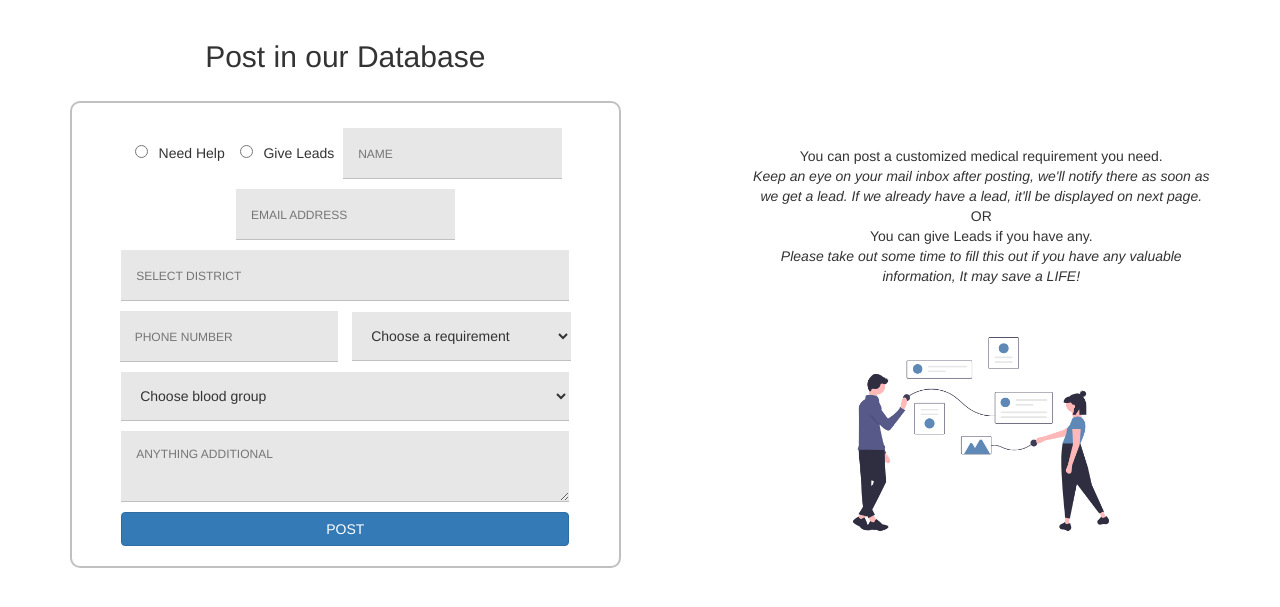
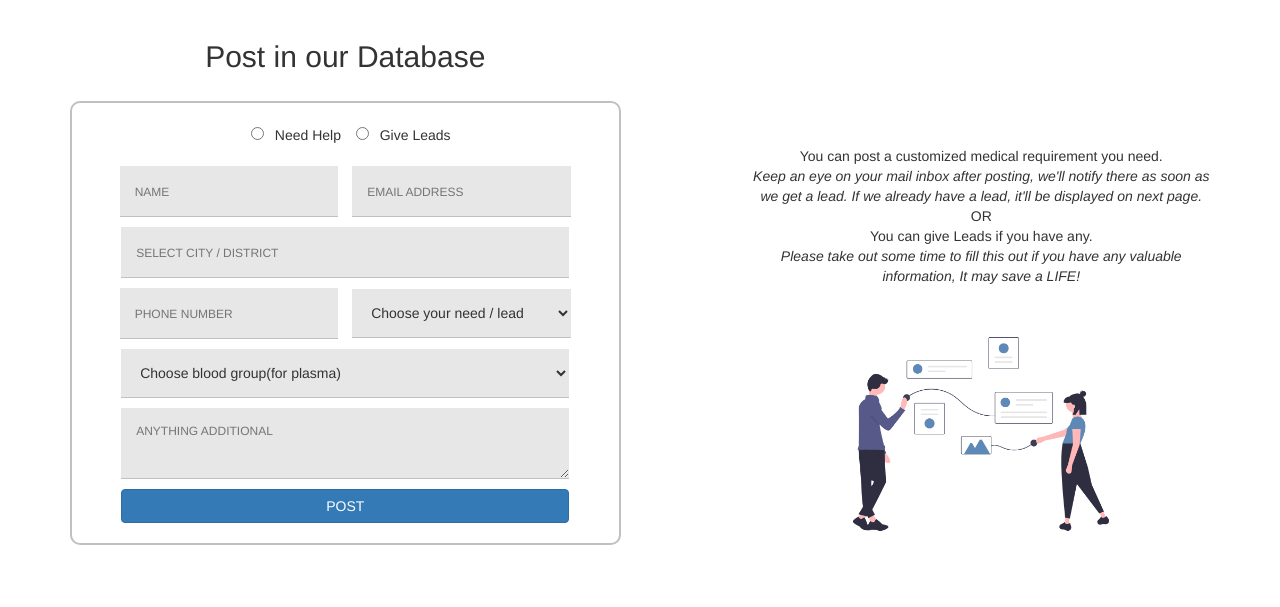
Before and after one commit to shivanshsinghal107/helping-hand, a Flask app: page /help in a window 1280 px wide. Shown: the part 52-659 px from the top of the page. Run offline with Flask 2, Linux system fonts and the light colour scheme; some libraries are stand-ins or nearby versions.

Commit message:
ui edits

```diff
--- a/templates/about.html
+++ b/templates/about.html
@@ -93,7 +93,7 @@
 
                     <a target="_blank" href="https://www.linkedin.com/in/shreyash-kadam-8a9b41198">
                         <div class="shift s1">
-                            <h6 style="font-family: rufina;font-size: 25px;">Shreyash kadam</h6><span
+                            <h6 style="font-family: rufina;font-size: 25px;">Shreyash Kadam</h6><span
                                 style="color: darkslategrey;">Student,
                                 SVNIT Surat</span><br>
 
--- a/templates/get.html
+++ b/templates/get.html
@@ -189,14 +189,14 @@
                             <input required type="radio" name="help" value="gethelp">Need Help</input>
                             <input required type="radio" name="help" value="giveleads">Give Leads</input>
                         </div>
-
+                        <br>
 
                         <input type="text" name="name" required placeholder="NAME" class="ip"/>
                         <input type="text" name="email" required placeholder="EMAIL ADDRESS" class="ip"/>
-                        <div class="autocomplete" style="position: relative;"><input type="text" name="district" required placeholder="SELECT DISTRICT" class="ip dist" id="dist" name="myCountry" /></div>
+                        <div class="autocomplete" style="position: relative;"><input type="text" name="district" required placeholder="SELECT CITY / DISTRICT" class="ip dist" id="dist" name="myCountry" /></div>
                         <input type="text" name="phone" required placeholder="PHONE NUMBER" pattern="[6789][0-9]{9}" class="ip"/>
                         <select required class="ip" name="req" id="cars">
-                            <option value="" disabled selected>Choose a requirement</option>
+                            <option value="" disabled selected>Choose your need / lead</option>
                             <option value="Oxygen Cylinder">Oxygen Cylinder</option>
                             <option value="Hospital Beds">Hospital Bed</option>
                             <option value="ICU & Ventilator">ICU & Ventilator</option>
@@ -204,7 +204,7 @@
                             <option value="Remdesivir">Remdesivir</option>
                         </select>
                         <select class="ip bg" name="bgroup" id="cars">
-                            <option value="" disabled selected>Choose blood group</option>
+                            <option value="" disabled selected>Choose blood group(for plasma)</option>
                             <option value="a+">A+</option>
                             <option value="a-">A-</option>
                             <option value="b+">B+</option>
```
